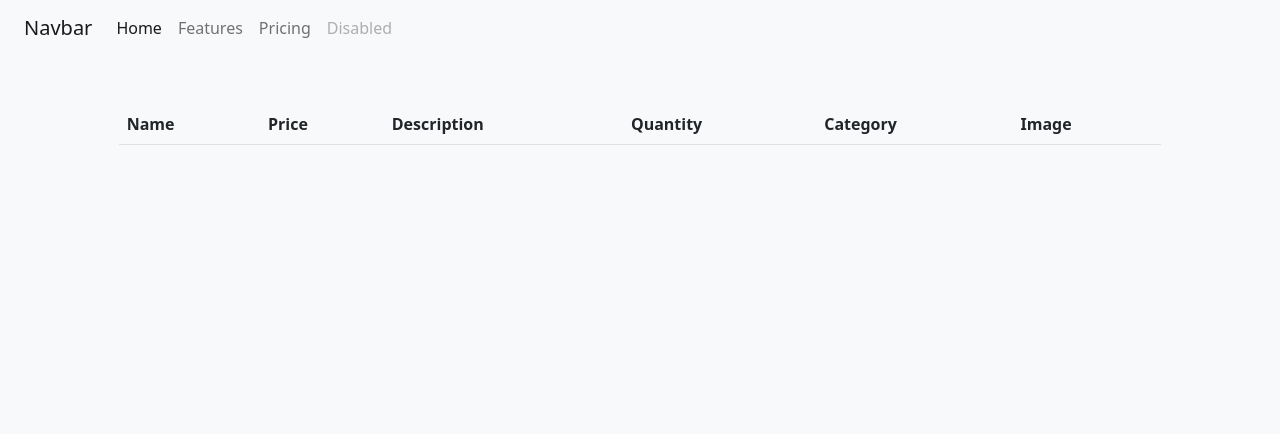
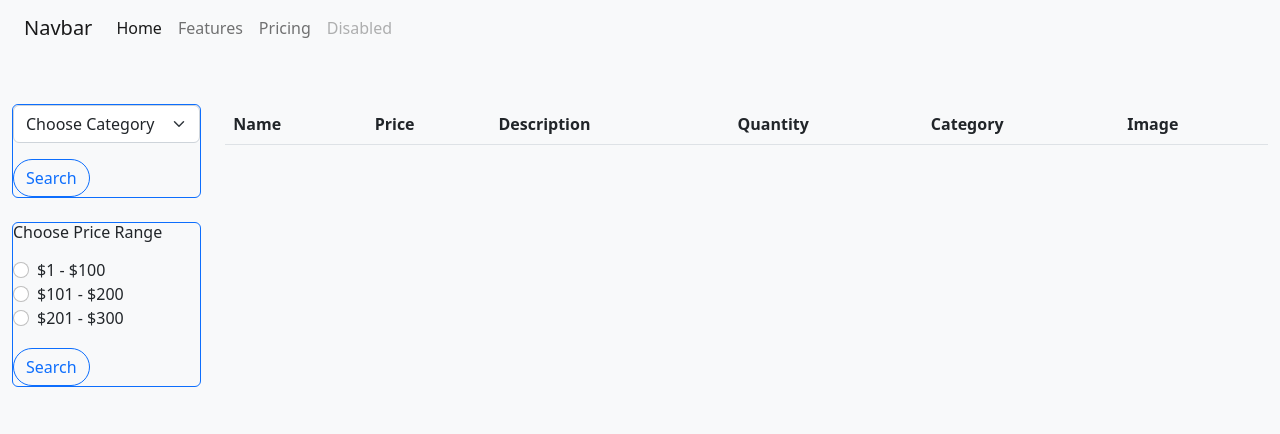
Before and after one commit to Haruto7Sora/ecomm_108, a PHP site: page /viewItem.php in a window 1280 px wide. Shown: the top 434 px of the page. Run offline with PHP 8.4, Linux system fonts and the light colour scheme; tables that the repository leaves empty or names only in its code hold one stand-in row (values such as "Sample post"); lists and menus that the app fills with data are empty.

Commit message:
filter and radio is created

```diff
--- a/viewItem.php
+++ b/viewItem.php
@@ -1,8 +1,19 @@
 <?php
     require_once "dbconn.php";
+
     if(!isset($_SESSION)) {
         session_start();
     }
+
+    try {
+        $sql = "SELECT * FROM category";
+        $stmt = $conn->prepare($sql);
+        $stmt->execute();
+        $categories = $stmt->fetchAll();
+    } catch(PDOException $e) {
+        echo $e->getMessage();
+    }
+
     try {
         $sql = "SELECT i.item_id, i.iname, i.price, i.description, i.quantity, i.img_path, c.cname as category
                 FROM item i, category c
@@ -12,6 +23,47 @@
         $items = $stmt->fetchAll();
     } catch(PDOException $e) {
         echo $e->getMessage();
+    }
+
+    if(isset($_GET['cate'])) {
+        $cid = $_GET['cateChoose'];
+        try {
+            $sql = "SELECT i.item_id, i.iname, i.price, i.description, i.quantity, i.img_path, c.cname as category
+                    FROM item i, category c
+                    WHERE i.category = c.cid AND c.cid = ?";
+
+            $stmt = $conn->prepare($sql);
+            $stmt->execute([$cid]);
+            $items = $stmt->fetchAll();
+        }catch(PDOException $e) {
+            echo $e->getMessage();
+        }
+    }
+
+    if(isset($_GET['priceRadio'])) {
+        $range = $_GET['priceRange'];
+
+        $sql = "SELECT i.item_id, i.iname, i.price, i.description, i.quantity, i.img_path, c.cname as category
+                FROM item i, category c
+                WHERE i.category = c.cid AND i.price BETWEEN ? AND ?";
+
+        $lower = 0;
+        $upper = 0;
+
+        if($range == 0) {
+            $lower = 1;
+            $upper = 100;
+        } else if($range==1) {
+            $lower = 101;
+            $upper = 200;
+        } else if($range == 2) {
+            $lower = 201;
+            $upper = 300;
+        }
+
+        $stmt = $conn->prepare($sql);
+        $stmt->execute([$lower, $upper]);
+        $items = $stmt->fetchAll();
     }
 ?>
 
@@ -35,12 +87,55 @@
             </div>
         </div>
 
-        <!--  -->
         <div class="container-fluid">
             <div class="row">
-                <!-- <div class="col-md-2">
+                <div class="col-md-2 py-5">
+                    <form action="viewItem.php" method="get" class="form border border-primary border-1 rounded">
+                        <select name="cateChoose" class="form-select">
+                            <option>Choose Category</option>
+                            <?php
+                                if(isset($categories)) {
+                                    foreach($categories as $category) {
+                                        echo "<option value=$category[cid]>$category[cname]</option>";
+                                    }
+                                }
+                            ?>
+                        </select>
 
-                </div> -->
+                        <button class="mt-3 btn btn-outline-primary rounded-pill" name="cate" type="submit">Search</button>
+                    </form>
+
+                    <form action="viewItem.php" method="get" class="mt-4 form border border-primary border-1 rounded">
+                        <fieldset>
+                            <legend>
+                                <h6>Choose Price Range</h6>
+                            </legend>
+
+                            <div class="form-check">
+                                <input class="form-check-input" type="radio" name="priceRange" value="0">
+                                <label class="form-check-label" for="priceRange">
+                                    $1 - $100
+                                </label>
+
+                                <br>
+
+                                <input class="form-check-input" type="radio" name="priceRange" value="1">
+                                <label class="form-check-label" for="priceRange">
+                                    $101 - $200
+                                </label>
+
+                                <br>
+
+                                <input class="form-check-input" type="radio" name="priceRange" value="2">
+                                <label class="form-check-label" for="priceRange">
+                                    $201 - $300
+                                </label>
+                            </div>
+
+                            <button class="mt-3 btn btn-outline-primary rounded-pill" name="priceRadio" type="submit">Search</button>
+                        </fieldset>
+                    </form>
+                </div>
                 <div class="col-md-10 mx-auto py-5">
                     <?php
                         if(isset($_SESSION["insertSuccess"])) {
```
